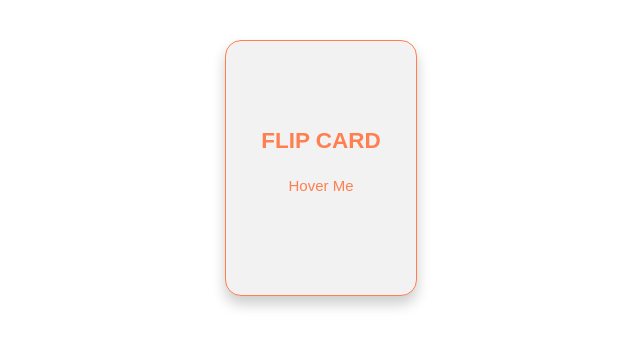
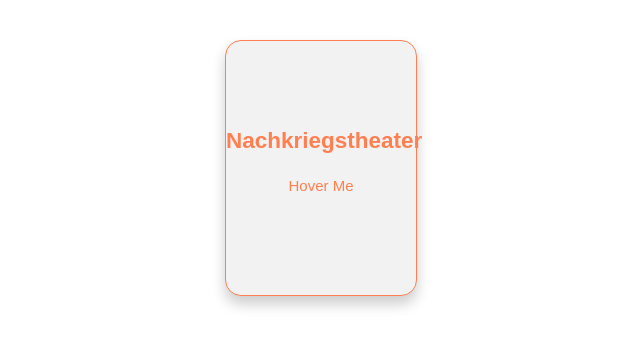
Before and after one commit to marian12345/epochs-quiz, a Vue app: page / in a window 1280 px wide. Shown: the top 348 px of the page, without its empty margins (320-960 px from the left). Built offline with nearby package versions, Linux system fonts and the light colour scheme; the HTML template or start-up script is replaced by a standard one.

Commit message:
update card

```diff
--- a/src/App.vue
+++ b/src/App.vue
@@ -3,7 +3,7 @@ import CardComponent from '@/components/CardComponent.vue'
 </script>
 
 <template>
-  <CardComponent />
+  <RouterView />
 </template>
 
 <style scoped></style>
--- a/src/components/CardComponent.vue
+++ b/src/components/CardComponent.vue
@@ -1,15 +1,27 @@
-<script setup lang="ts"></script>
+<script setup lang="ts">
+import { ref } from 'vue'
+import type { Epoch } from '../types/Epoch'
+const props = defineProps<{
+  epoch: Epoch
+}>()
+const currEpoch: Epoch = props.epoch
+
+const isFlipped = ref(false)
+function toggleFlip() {
+  isFlipped.value = !isFlipped.value
+}
+</script>
 
 <template>
   <div class="card-container">
-    <div class="flip-card">
-      <div class="flip-card-inner">
+    <div class="flip-card" @click="toggleFlip">
+      <div class="flip-card-inner" :class="{ flipped: isFlipped }">
         <div class="flip-card-front">
-          <p class="title">FLIP CARD</p>
+          <p class="title">{{ currEpoch.name }}</p>
           <p>Hover Me</p>
         </div>
         <div class="flip-card-back">
-          <p class="title">BACK</p>
+          <p class="title">{{ currEpoch.timePeriod }}</p>
           <p>Leave Me</p>
         </div>
       </div>
@@ -29,6 +41,7 @@
   height: 254px;
   perspective: 1000px;
   font-family: sans-serif;
+  cursor: pointer;
 }
 
 .title {
@@ -47,7 +60,7 @@
   transform-style: preserve-3d;
 }
 
-.flip-card:hover .flip-card-inner {
+.flip-card-inner.flipped {
   transform: rotateY(180deg);
 }
 
--- /dev/null
+++ b/src/data/epochs.json
@@ -0,0 +1,240 @@
+[
+  {
+    "id": 0,
+    "name": "Griechische Antike",
+    "timePeriod": "800 v. Chr. - 30 v. Chr.",
+    "gridArea": "a",
+    "pageName": "griechische-antike"
+  },
+  {
+    "id": 1,
+    "name": "Römische Antike",
+    "timePeriod": "300 v. Chr. - 529 n. Chr.",
+    "gridArea": "b",
+    "pageName": "roemische-antike"
+  },
+  {
+    "id": 2,
+    "name": "Mittelalter",
+    "timePeriod": "750 - 1470",
+    "gridArea": "c",
+    "pageName": "mittelalter"
+  },
+  {
+    "id": 3,
+    "name": "Comedia Dell'Arte",
+    "timePeriod": "1500 - 1800",
+    "gridArea": "d",
+    "pageName": "comedia-dell-arte"
+  },
+  {
+    "id": 4,
+    "name": "Rennaissance",
+    "timePeriod": "1420 - 1600",
+    "gridArea": "e",
+    "pageName": "rennaissance"
+  },
+  {
+    "id": 5,
+    "name": "Elisabethanisches Theater",
+    "timePeriod": "1580 - 1625",
+    "gridArea": "f",
+    "pageName": "elisabethanisches-theater"
+  },
+  {
+    "id": 6,
+    "name": "Barock",
+    "timePeriod": "1600 - 1770",
+    "gridArea": "g",
+    "pageName": "barock"
+  },
+  {
+    "id": 7,
+    "name": "Die Aufklärung",
+    "timePeriod": "1720 - 1800",
+    "gridArea": "h",
+    "pageName": "die-aufklaerung"
+  },
+  {
+    "id": 8,
+    "name": "Sturm und Drang",
+    "timePeriod": "1765 - 1785",
+    "gridArea": "i",
+    "pageName": "sturm-und-drang"
+  },
+  {
+    "id": 9,
+    "name": "Weimarer Klassik",
+    "timePeriod": "1786 - 1805",
+    "gridArea": "j",
+    "pageName": "weimarer-klassik"
+  },
+  {
+    "id": 10,
+    "name": "Romantik",
+    "timePeriod": "1795 - 1815",
+    "gridArea": "k",
+    "pageName": "romantik"
+  },
+  {
+    "id": 11,
+    "name": "Biedermeier",
+    "timePeriod": "1815 - 1848",
+    "gridArea": "l",
+    "pageName": "biedermeier"
+  },
+  {
+    "id": 12,
+    "name": "Vormärz / Junges Deutschland",
+    "timePeriod": "1815 - 1848",
+    "gridArea": "m",
+    "pageName": "vormaerz-junges-deutschland"
+  },
+  {
+    "id": 13,
+    "name": "Wiener Volkstheater / Wiener Volkskomödie",
+    "timePeriod": "1815 - 1848",
+    "gridArea": "n",
+    "pageName": "wiener-volkstheater-wiener-volkskomoedie"
+  },
+  {
+    "id": 14,
+    "name": "Bürgerlicher Realismus",
+    "timePeriod": "1848 - 1890",
+    "gridArea": "o",
+    "pageName": "buergerlicher-realismus"
+  },
+  {
+    "id": 15,
+    "name": "Russischer Realismus",
+    "timePeriod": "1840 - 1910",
+    "gridArea": "p",
+    "pageName": "russischer-realismus"
+  },
+  {
+    "id": 16,
+    "name": "Naturalismus",
+    "timePeriod": "1880 - 1900",
+    "gridArea": "q",
+    "pageName": "naturalismus"
+  },
+  {
+    "id": 17,
+    "name": "Junges Wien / Wiener Moderne",
+    "timePeriod": "1890 - 1910",
+    "gridArea": "r",
+    "pageName": "junges-wien-wiener-moderne"
+  },
+  {
+    "id": 18,
+    "name": "Futurismus",
+    "timePeriod": "1909 - 1940",
+    "gridArea": "s",
+    "pageName": "futurismus"
+  },
+  {
+    "id": 19,
+    "name": "Impressionismus",
+    "timePeriod": "1890 - 1920",
+    "gridArea": "t",
+    "pageName": "impressionismus"
+  },
+  {
+    "id": 20,
+    "name": "Expressionismus",
+    "timePeriod": "1905 - 1925",
+    "gridArea": "u",
+    "pageName": "expressionismus"
+  },
+  {
+    "id": 21,
+    "name": "Symbolismus",
+    "timePeriod": "1890 - 1920",
+    "gridArea": "v",
+    "pageName": "symbolismus"
+  },
+  {
+    "id": 22,
+    "name": "Dekadenzdichtung",
+    "timePeriod": "1890 - 1920",
+    "gridArea": "w",
+    "pageName": "dekadenzdichtung"
+  },
+  {
+    "id": 23,
+    "name": "Kubismus",
+    "timePeriod": "1907 - 1918",
+    "gridArea": "x",
+    "pageName": "kubismus"
+  },
+  {
+    "id": 24,
+    "name": "Dadaismus",
+    "timePeriod": "1916 - heute",
+    "gridArea": "y",
+    "pageName": "dadaismus"
+  },
+  {
+    "id": 25,
+    "name": "Surrealismus",
+    "timePeriod": "1920 - 1945",
+    "gridArea": "z",
+    "pageName": "surrealismus"
+  },
+  {
+    "id": 26,
+    "name": "Neue Sachlichkeit",
+    "timePeriod": "1918 - 1933",
+    "gridArea": "aa",
+    "pageName": "neue-sachlichkeit"
+  },
+  {
+    "id": 27,
+    "name": "Das Epische Theater",
+    "timePeriod": "1920 - 1956",
+    "gridArea": "ab",
+    "pageName": "das-epische-theater"
+  },
+  {
+    "id": 28,
+    "name": "Theater im Nationalsozialismus",
+    "timePeriod": "1933 - 1945",
+    "gridArea": "ac",
+    "pageName": "theater-im-nationalsozialismus"
+  },
+  {
+    "id": 29,
+    "name": "Das Absurde Theater",
+    "timePeriod": "1950 - heute",
+    "gridArea": "ad",
+    "pageName": "das-absurde-theater"
+  },
+  {
+    "id": 30,
+    "name": "Weimarer Republik",
+    "timePeriod": "1918 - 1933",
+    "gridArea": "ae",
+    "pageName": "weimarer-republik"
+  },
+  {
+    "id": 31,
+    "name": "Nachkriegstheater",
+    "timePeriod": "1945 - 1955",
+    "gridArea": "af",
+    "pageName": "nachkriegstheater"
+  },
+  {
+    "id": 32,
+    "name": "Amerikanisches Sozialdrama",
+    "timePeriod": "1920 - 1960",
+    "gridArea": "ag",
+    "pageName": "amerikanisches-sozialdrama"
+  },
+  {
+    "id": 33,
+    "name": "Theater der BRD und DDR",
+    "timePeriod": "1950 - 1990",
+    "gridArea": "ah",
+    "pageName": "theater-der-brd-und-ddr"
+  }
+]
--- a/src/router/index.ts
+++ b/src/router/index.ts
@@ -1,8 +1,15 @@
 import { createRouter, createWebHistory } from 'vue-router'
+import HomeView from '../views/HomeView.vue'
 
 const router = createRouter({
   history: createWebHistory(import.meta.env.BASE_URL),
-  routes: [],
+  routes: [
+    {
+      path: '/',
+      name: 'home',
+      component: HomeView,
+    },
+  ],
 })
 
 export default router
--- /dev/null
+++ b/src/types/Epoch.ts
@@ -0,0 +1,7 @@
+export type Epoch = {
+  id: number;
+  name: string;
+  timePeriod: string;
+  gridArea: string;
+  pageName: string;
+};
--- /dev/null
+++ b/src/views/HomeView.vue
@@ -0,0 +1,20 @@
+<script setup lang="ts">
+import { computed } from 'vue'
+import CardComponent from '@/components/CardComponent.vue'
+import jsonData from '../data/epochs.json'
+import type { Epoch } from '../types/Epoch'
+
+let epochs: Epoch[] = jsonData
+if (!epochs.length) {
+  throw new Error('epochs array is empty')
+}
+
+const randomEpoch = computed<Epoch>(() => {
+  const index = Math.floor(Math.random() * epochs.length)
+  return epochs[index]
+})
+</script>
+
+<template>
+  <main><CardComponent :epoch="randomEpoch" /></main>
+</template>
```
